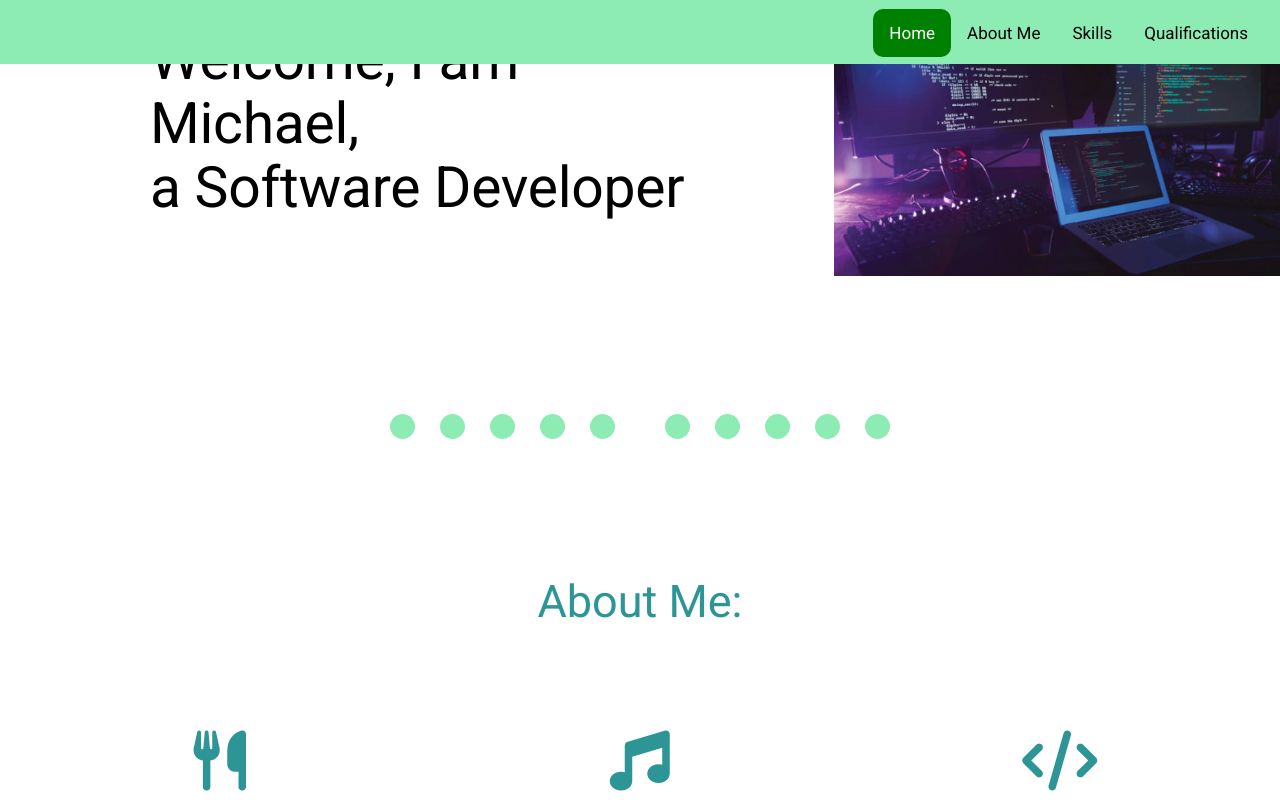
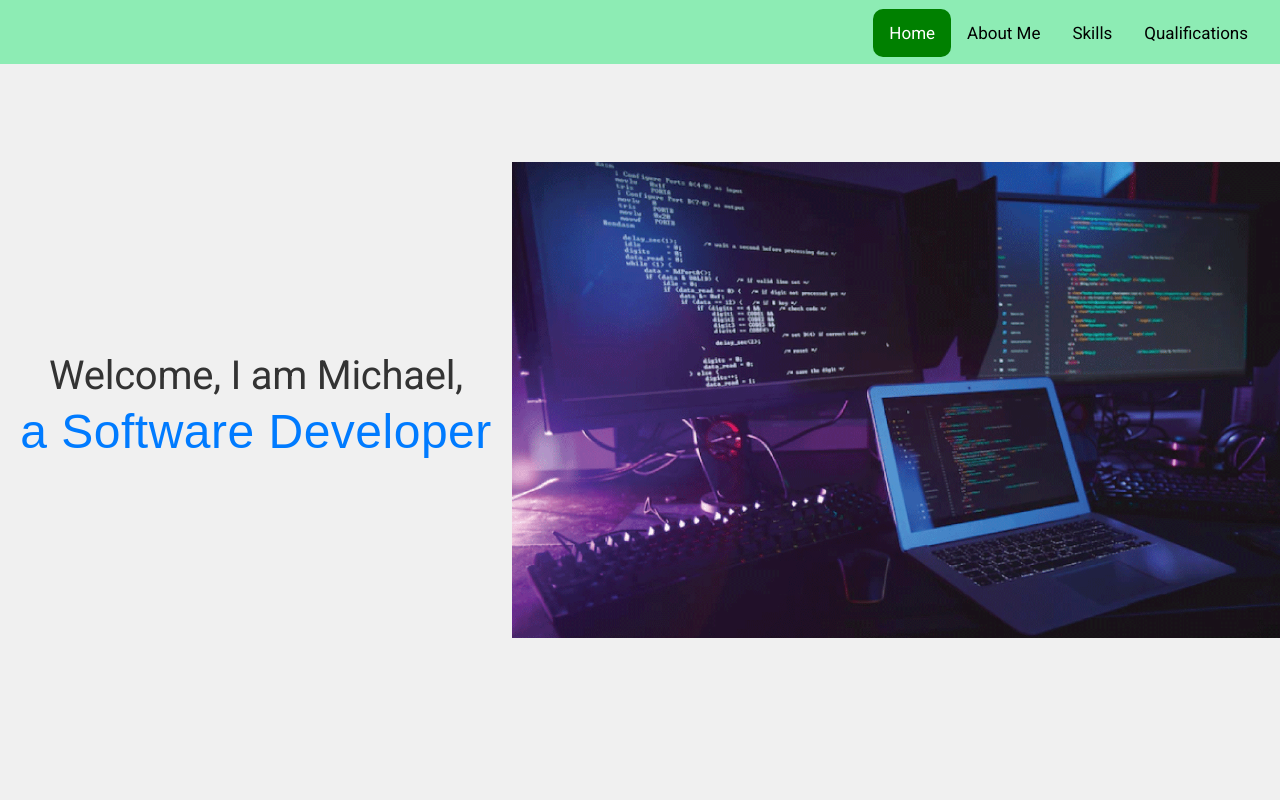
Before and after one commit to MichaelCombrinck/Internship.github.io, an Angular app in the folder CV/CV/: page / in a window 1280 px wide. Shown: the top 800 px of the page. Built offline with nearby package versions, Linux system fonts and the light colour scheme.

Commit message:
feat(checkout): updated the setting of the quantity of products and added styling to payment

```diff
--- a/CV/CV/src/app/pages/change-calculation-page/change-calculation-page.component.html
+++ b/CV/CV/src/app/pages/change-calculation-page/change-calculation-page.component.html
@@ -15,8 +15,14 @@
 
 <!-- Change Calculation  -->
 
-<div class="flex justify-center align-center w-full h-80">
-  <div class="checkout-container flex flex-col gap-10">
+<div class="w-full">
+  <div class="flex">
+    <!-- This empty div is to make sure that the flex-box is split into 3. -->
+    <div class="payment-container flex">
+
+    </div >
+    <div class="checkout-container flex">
+      <div class="flex flex-col gap-10 align-center w-full h-80">
         <span class="text-4xl font-bold text-primary-dark">My Wallet</span>
         <mat-divider class="pt-5"></mat-divider>
         <div class="change-calculation">
@@ -55,7 +61,9 @@
               <!-- Category Column -->
               <ng-container matColumnDef="category">
                 <th mat-header-cell *matHeaderCellDef>Category</th>
-            <td mat-cell *matCellDef="let element">{{ element.category }}</td>
+                <td mat-cell *matCellDef="let element">
+                  {{ element.category }}
+                </td>
               </ng-container>
 
               <!-- Category Column -->
@@ -73,39 +81,28 @@
               <!-- Price Column -->
               <ng-container matColumnDef="price">
                 <th mat-header-cell *matHeaderCellDef>Price</th>
-            <td mat-cell *matCellDef="let element" class="price-cell-container">
+                <td
+                  mat-cell
+                  *matCellDef="let element"
+                  class="price-cell-container"
+                >
                   R {{ element.price }}
                 </td>
               </ng-container>
 
               <!-- Total Cost Per Product Column -->
               <ng-container matColumnDef="totalCost">
-            <th mat-header-cell *matHeaderCellDef>Total Cost Per Product</th>
+                <th mat-header-cell *matHeaderCellDef>
+                  Total Cost Per Product
+                </th>
                 <td mat-cell *matCellDef="let element">
                   R {{ element.quantity * element.price }}
                 </td>
               </ng-container>
 
-
-
               <tr mat-header-row *matHeaderRowDef="displayedColumns"></tr>
               <tr mat-row *matRowDef="let row; columns: displayedColumns"></tr>
             </table>
-
-          <div class="payment-section">
-            <mat-form-field appearance="fill">
-              <mat-label>Amount Paid</mat-label>
-              <input matInput type="number" [(ngModel)]="amountPaid" />
-            </mat-form-field>
-            <button mat-raised-button color="primary" (click)="calculateChange()">Calculate Change</button>
-          </div>
-          @if (changeMessage) {
-            <div class="change-result" >
-              <h4>{{ changeMessage }}</h4>
-            </div>
-          }
-
-
           </div>
           <div class="flex justify-end p-5">
             @if (totalOfCard){
@@ -113,8 +110,32 @@
             }
           </div>
           }
+        </div>
+      </div>
+    </div>
 
+    @if (dataSource.length > 0) {
+      <div class="payment-container flex w-64">
+        <div class="payment-section justify-end">
+          <div class="flex flex-col p-5">
+            <span class="text-4xl text-primary-dark font-bold py-4">Payment Counter: </span>
+            <mat-form-field appearance="fill">
+              <mat-label>Amount Paid</mat-label>
+              <input matInput type="number" [(ngModel)]="amountPaid" />
+            </mat-form-field>
+            <button mat-flat-button color="primary" (click)="calculateChange()">
+              Calculate Change
+            </button>
+          </div>
+          @if (changeMessage) {
+            <div class="change-result w-64">
+              <h4 style="white-space: break-spaces;">{{ changeMessage }}</h4>
+            </div>
+            }
+          </div>
+        </div>
+
+    }
 
   </div>
 </div>
-</div>
--- a/CV/CV/src/app/pages/change-calculation-page/change-calculation-page.component.scss
+++ b/CV/CV/src/app/pages/change-calculation-page/change-calculation-page.component.scss
@@ -22,8 +22,8 @@
 }
 
 .checkout-container {
-    padding: 100px;
-    width: 900px;
+    padding: 50px;
+    width: 40%;
 }
 
 .image-cell {
@@ -36,7 +36,7 @@
 
 .checkout-scroll-container {
     height: 520px;
-    overflow-y: scroll;
+    overflow-y: auto;
 }
 
 .empty-wallet-message {
@@ -47,9 +47,14 @@
 
 .change-scroll-container {
     height: 500px;
-    overflow-y: scroll;
+    overflow-y: auto;
 }
 
 .quantity-cell-container {
    text-align: center;
 }
+
+.payment-container {
+    padding: 50px;
+    width: 30%;
+}
--- a/CV/CV/src/app/pages/change-calculation-page/change-calculation-page.component.ts
+++ b/CV/CV/src/app/pages/change-calculation-page/change-calculation-page.component.ts
@@ -86,8 +86,8 @@ export class ChangeCalculationPageComponent implements OnInit {
       }
     });
 
-    this.changeMessage = `Change: R${(this.amountPaid - this.totalOfCard).toFixed(2)}. Denominations: ${Object.entries(changeBreakdown)
+    this.changeMessage = `Change: R${(this.amountPaid - this.totalOfCard).toFixed(2)}. Denominations: \n ${Object.entries(changeBreakdown)
       .map(([key, value]) => `${value} x R${key}`)
-      .join(', ')}`;
+      .join(',\n ')}`;
   }
 }
--- a/CV/CV/src/app/pages/home-page/home-page.component.html
+++ b/CV/CV/src/app/pages/home-page/home-page.component.html
@@ -15,11 +15,14 @@
 <div class="topnav"></div>
 <div id="home" class="introduction">
   <div class="left-section">
-    <h1>
-      Welcome, I am Michael,<span class="personal-title">
+
+      <h1 class="flex flex-col text-nowrap pl-4">
+        Welcome, I am Michael,
+      </h1>
+      <span class="personal-title flex justify-center text-center w-full text-5xl">
         a Software Developer</span
       >
-    </h1>
+
   </div>
 
   <div class="right-section">
--- a/CV/CV/src/app/pages/home-page/home-page.component.scss
+++ b/CV/CV/src/app/pages/home-page/home-page.component.scss
@@ -33,27 +33,66 @@
 
 .introduction {
   display: flex;
+  align-items: center;
+  justify-content: center;
+  height: 100vh;
+  background-color: #f0f0f0; /* Background color for the introduction section */
+  font-family: 'Arial', sans-serif; /* Font family for the text */
 }
 
 .left-section {
+  width: 40%;
   display: flex;
   flex-direction: column;
-  justify-content: center;
-  padding-left: 150px;
-  padding-right: 150px;
 }
 
+
+.left-section h1 {
+  font-size: 2.5em;
+  color: #333; /* Text color for the main text */
+  margin: 0 auto;
+  padding: 0;
+  opacity: 0;
+  animation: fadeIn 2s ease-in-out forwards;
+}
+
+.personal-title {
+  display: flex;
+  color: #007bff; /* Color for the personal title */
+  opacity: 0;
+  animation: slideIn 2s ease-in-out forwards 2s;
+}
+
+@keyframes fadeIn {
+  0% {
+    opacity: 0;
+    transform: translateY(20px);
+  }
+  100% {
+    opacity: 1;
+    transform: translateY(0);
+  }
+}
+
+@keyframes slideIn {
+  0% {
+    opacity: 0;
+    transform: translateX(-20px);
+  }
+  100% {
+    opacity: 1;
+    transform: translateX(0);
+  }
+}
+
+
 .right-section {
-  width: 100%;
+  width: 60%;
   display: flex;
   justify-content: end;
   overflow: hidden;
 }
 
-.personal-title {
-  display: flex;
-  text-wrap: nowrap;
-}
 
 /* About Section */
 
--- a/CV/CV/src/app/pages/wishlist-page/wishlist-page.component.scss
+++ b/CV/CV/src/app/pages/wishlist-page/wishlist-page.component.scss
@@ -36,7 +36,7 @@
 
 .wishlist-scroll-container {
     height: 520px;
-    overflow-y: scroll;
+    overflow-y: auto;
 }
 
 .empty-wishlist-message {
--- a/CV/CV/src/app/services/product.service.ts
+++ b/CV/CV/src/app/services/product.service.ts
@@ -27,6 +27,8 @@ export class ProductService {
   }
 
 
+
+
   // Wishlist Section
 
   public getProductWishlistProducts() {
@@ -36,6 +38,8 @@ export class ProductService {
   public setWishlistProduct(products: Product[]) {
     this.wishlistProducts.push(...products);
   }
+
+
 
   public addProductToWishlist(product: Product) {
     if (!this.wishlistProducts.some(p => p.name === product.name && p.type === product.type)) {
@@ -66,8 +70,17 @@ export class ProductService {
     } else {
       this.productsAddedToCheckout.push({ ...product, quantity: 1 });
     }
+    this.setProductCheckoutQuantity(product);
+    this.walletList.next(this.productsAddedToCheckout);
+  }
 
-    this.walletList.next(this.productsAddedToCheckout);
+  public setProductCheckoutQuantity(products: Product) {
+    const index = this.productsAddedToCheckout.indexOf(products, 0);
+    if (index === -1) {
+      return;
+    }
+    this.productsAddedToCheckout[index].quantity += 1;
+    console.log('This is the quantity and product which quantity is being increased: ', this.productsAddedToCheckout[index].quantity, 'and the product is: ', this.productsAddedToCheckout[index]);
   }
 
 
```
Lines whose indentation alone changed are shown as unchanged.
